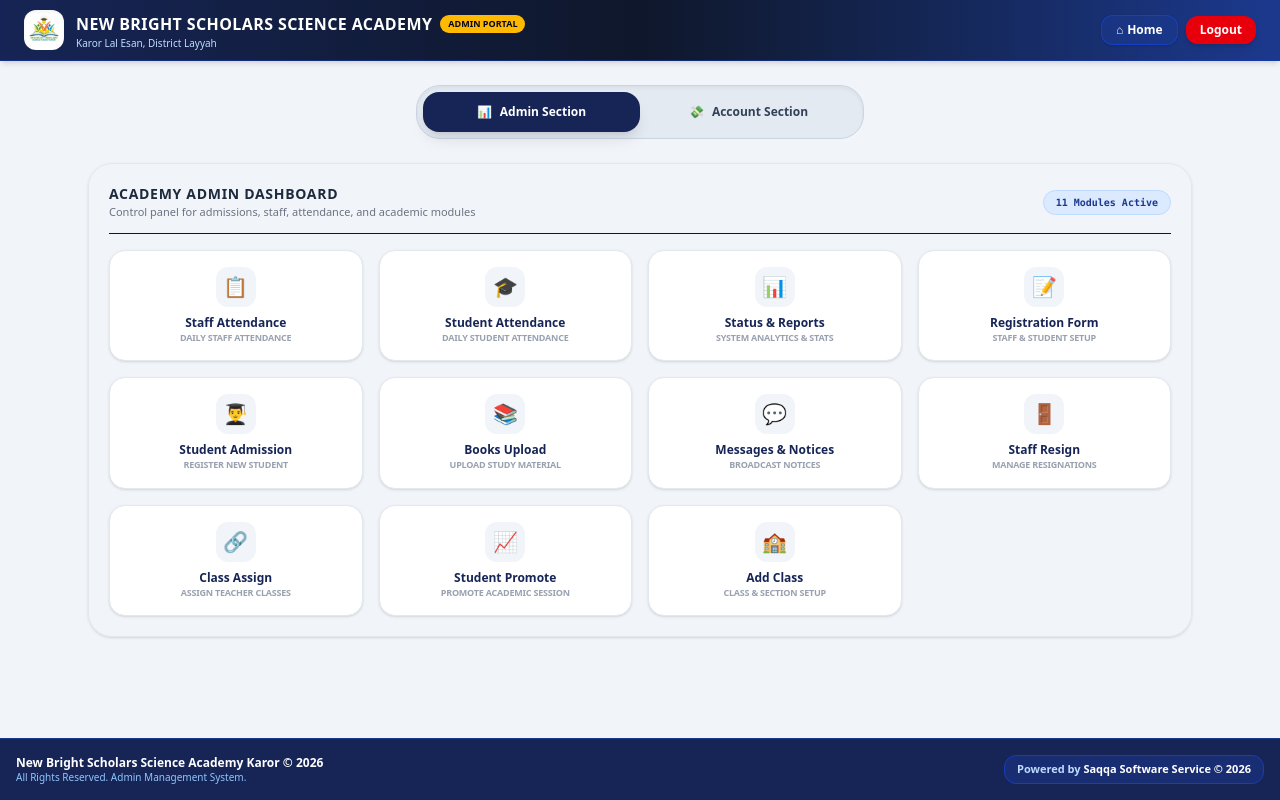
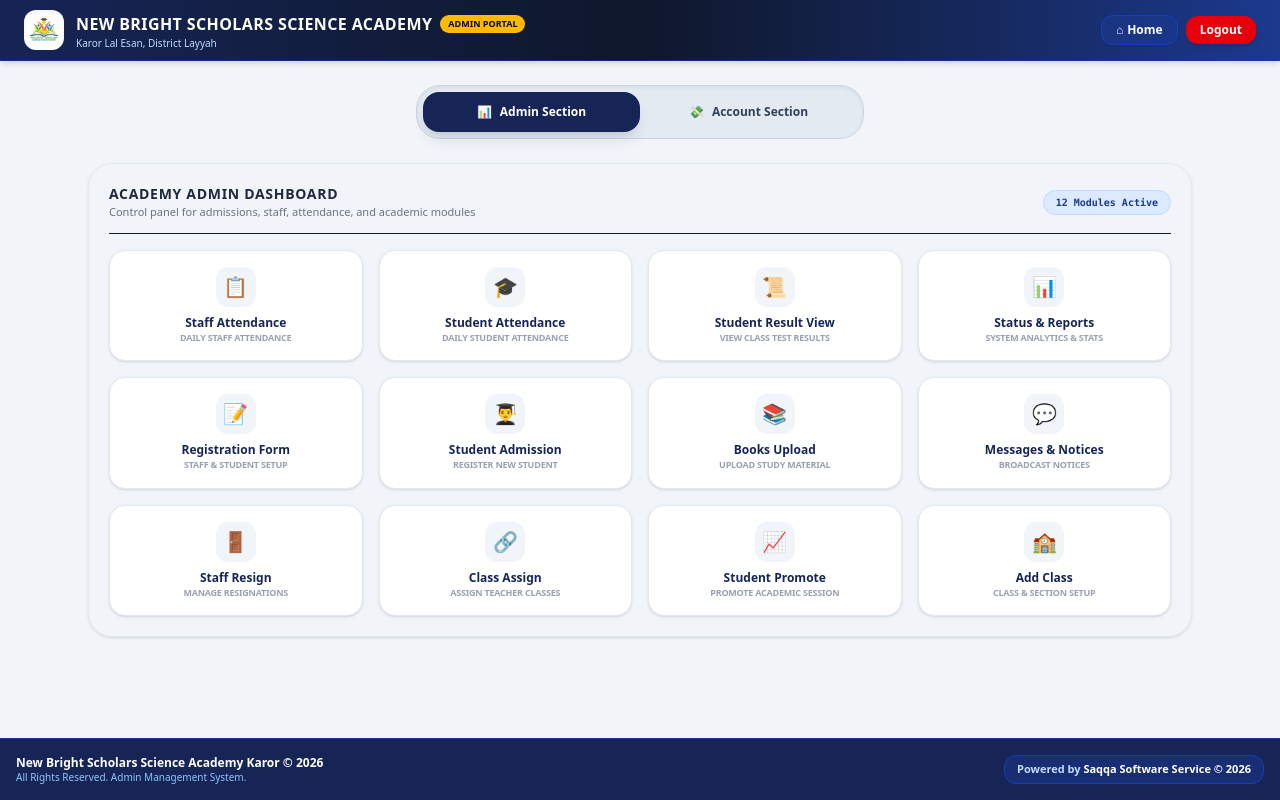
Before and after one commit to nbsacademy/nbsa-school-system, a Next.js app: page /admin/dashboard in a window 1280 px wide. Built offline with nearby package versions, Linux system fonts and the light colour scheme; sample sign-in values are in the browser's storage; a web font is replaced by a local one.

Commit message:
Update page.tsx

```diff
--- a/app/admin/dashboard/page.tsx
+++ b/app/admin/dashboard/page.tsx
@@ -5,7 +5,7 @@ import Link from 'next/link';
 export default function DashboardPage() {
   const [activeTab, setActiveTab] = useState<'admin' | 'accounts'>('admin');
 
-  // Admin Section Modules (Ordered as requested)
+  // Admin Section Modules (With Student Result View Added)
   const adminModules = [
     {
       title: 'Staff Attendance',
@@ -18,6 +18,12 @@ export default function DashboardPage() {
       desc: 'DAILY STUDENT ATTENDANCE',
       icon: '🎓',
       link: '/admin/student_attendance',
+    },
+    {
+      title: 'Student Result View',
+      desc: 'VIEW CLASS TEST RESULTS',
+      icon: '📜',
+      link: '/admin/results',
     },
     {
       title: 'Status & Reports',
```
